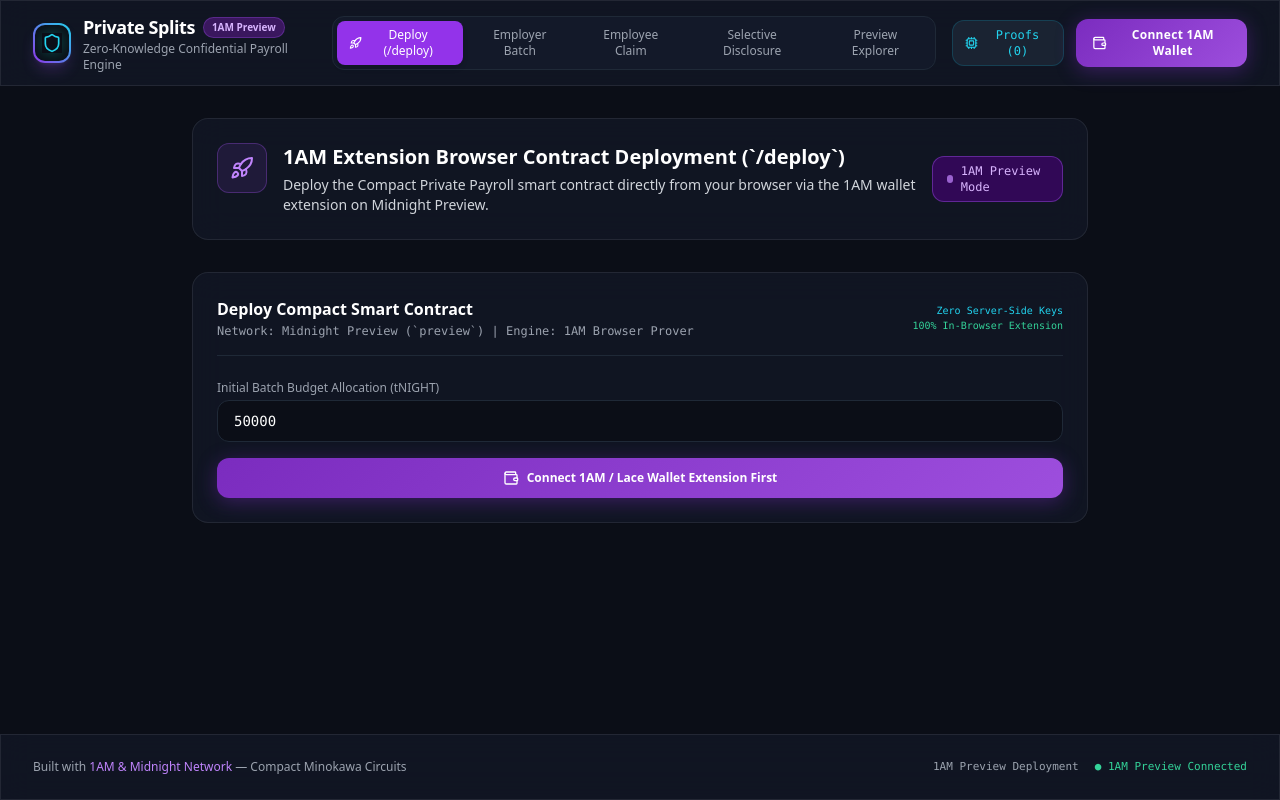
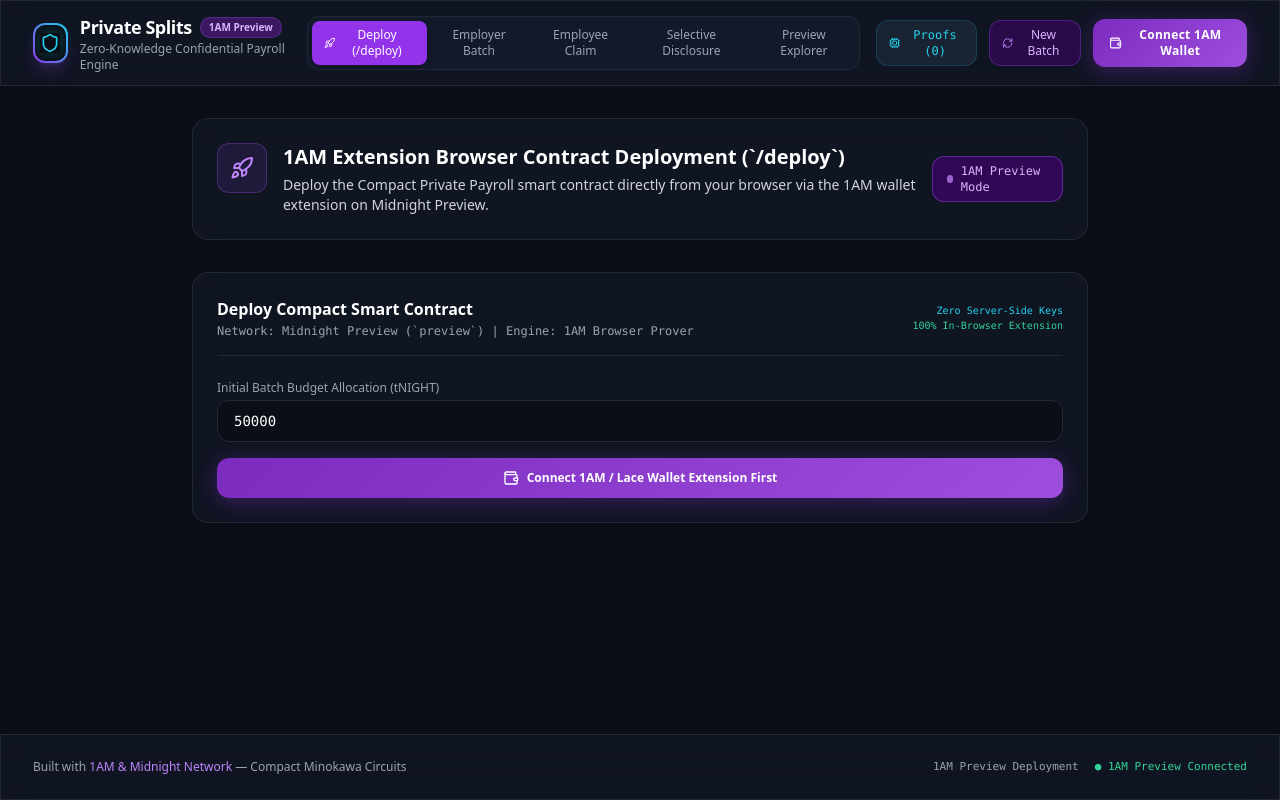
Before and after one commit to vatsakash/lev3-Midnight-private-splits, a React (Vite) app: page / in a window 1280 px wide. Built offline with nearby package versions, Linux system fonts and the light colour scheme.

Commit message:
feat(ui): add prominent New Batch button in Navbar and Start New Batch action on Admin dashboard

```diff
--- a/src/components/AdminPayroll.tsx
+++ b/src/components/AdminPayroll.tsx
@@ -1,5 +1,5 @@
 import React, { useState } from 'react';
-import { Plus, ShieldCheck, Lock, DollarSign, CheckCircle2, AlertCircle, ArrowRight, Zap, EyeOff } from 'lucide-react';
+import { Plus, ShieldCheck, Lock, DollarSign, CheckCircle2, AlertCircle, ArrowRight, Zap, EyeOff, RefreshCw } from 'lucide-react';
 import { LedgerState, PrivateSalarySplit, LaceWalletState } from '../midnight/types';
 import { MidnightPayrollEngine } from '../midnight/payrollSimulator';
 
@@ -192,10 +192,21 @@
               <ul className="text-xs text-emerald-200/90 mt-2 space-y-1 font-mono list-disc list-inside">
                 <li>Go to <strong>Employee Claim</strong> tab to claim private payouts.</li>
                 <li>Go to <strong>Selective Disclosure</strong> tab to run compliance audit reports.</li>
-                <li>Click <strong>Reset Demo / Refresh</strong> icon (top right) to start a new batch.</li>
+                <li>Click <strong>New Batch</strong> in the top header (or use button on right) to start a new batch.</li>
               </ul>
             </div>
           </div>
+
+          <button
+            onClick={() => {
+              engine.resetDemoData();
+              onRefresh();
+            }}
+            className="purple-glow-btn px-4 py-2.5 rounded-xl text-xs font-bold text-white flex items-center gap-2 shrink-0"
+          >
+            <RefreshCw className="w-4 h-4" />
+            Start New Batch
+          </button>
         </div>
       )}
 
--- a/src/components/Navbar.tsx
+++ b/src/components/Navbar.tsx
@@ -1,5 +1,5 @@
 import React from 'react';
-import { Shield, Wallet, Cpu, Rocket } from 'lucide-react';
+import { Shield, Wallet, Cpu, Rocket, RefreshCw } from 'lucide-react';
 import { LaceWalletState } from '../midnight/types';
 
 interface NavbarProps {
@@ -130,6 +130,16 @@
             <span>Proofs ({proofLogsCount})</span>
           </button>
 
+          {/* Reset / New Batch Button */}
+          <button
+            onClick={onResetDemo}
+            className="flex items-center gap-1.5 px-3 py-1.5 rounded-xl bg-purple-950/60 hover:bg-purple-900/80 text-purple-300 text-xs font-medium border border-purple-500/30 transition shadow-sm"
+            title="Reset Batch & Start New Payroll"
+          >
+            <RefreshCw className="w-3.5 h-3.5 text-purple-400" />
+            <span>New Batch</span>
+          </button>
+
           {walletState.isConnected ? (
             <div className="flex items-center gap-2 bg-[#131929] p-1 pl-3 rounded-xl border border-purple-500/30">
               <div className="flex flex-col text-left">
```
